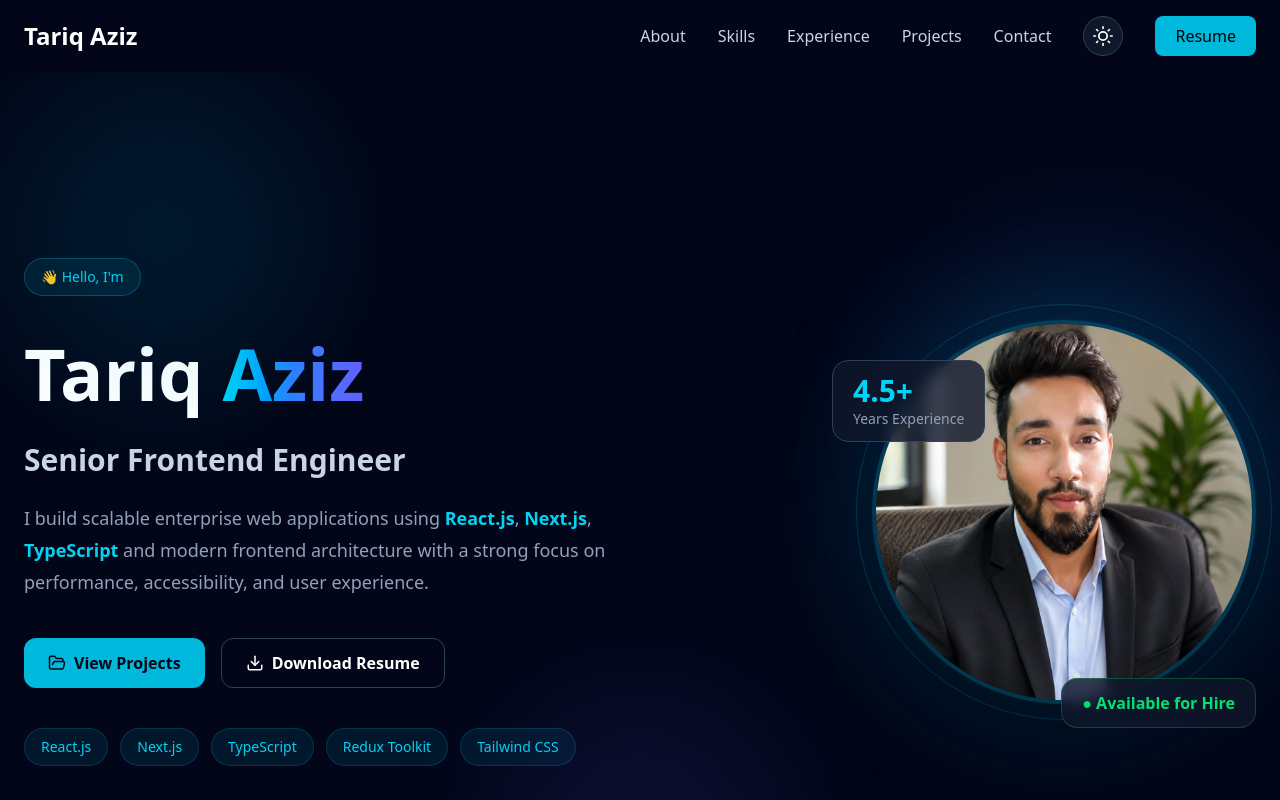
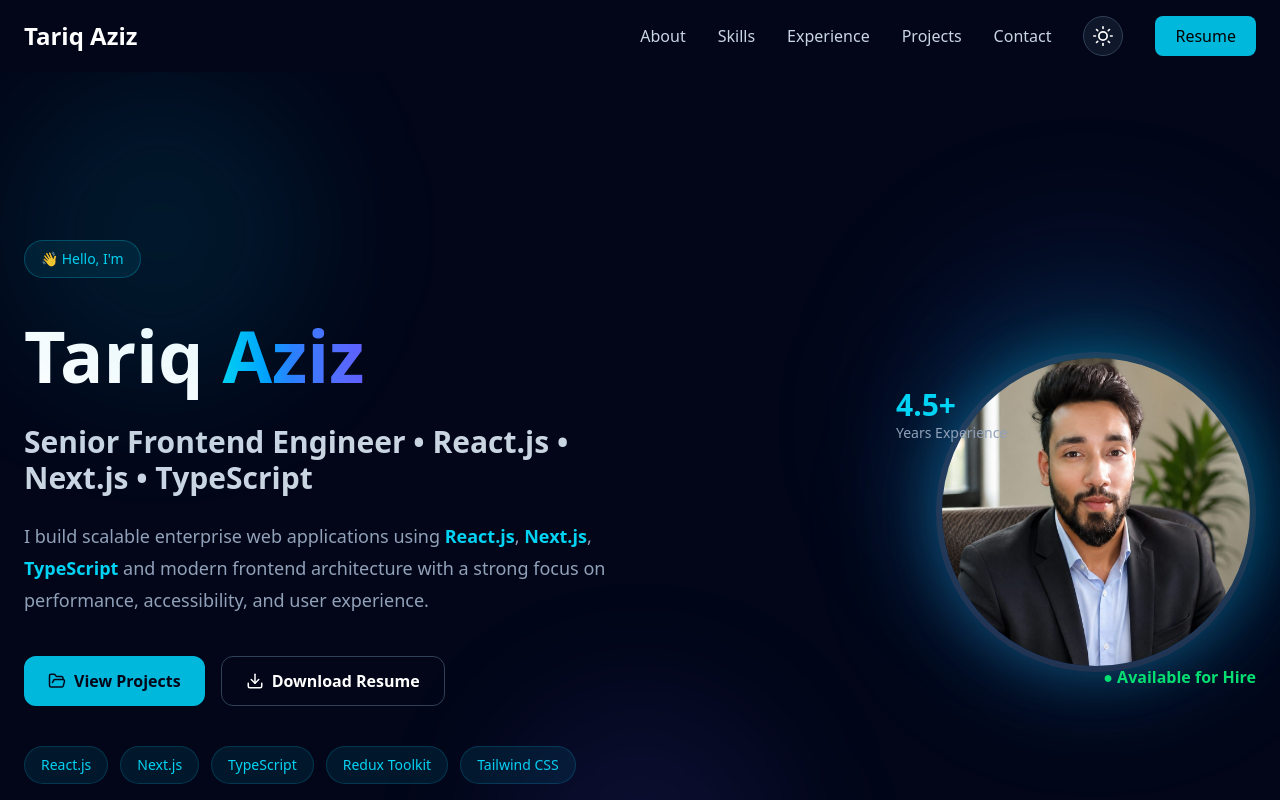
Before and after one commit to tariqaziz123/portfolio-nextjs, a Next.js app: page / in a window 1280 px wide. Shown: the top 800 px of the page. Built offline with nearby package versions, Linux system fonts and the light colour scheme.

Commit message:
polished hero

```diff
--- a/app/globals.css
+++ b/app/globals.css
@@ -10,3 +10,14 @@ html {
 body {
   @apply bg-white dark:bg-slate-950 text-slate-900 dark:text-white;
 }
+
+@keyframes float {
+  0%,
+  100% {
+    transform: translateY(0px);
+  }
+
+  50% {
+    transform: translateY(-8px);
+  }
+}
--- a/components/Hero/Hero.tsx
+++ b/components/Hero/Hero.tsx
@@ -36,7 +36,7 @@ export default function Hero() {
           </h1>
 
           <h2 className="mt-6 text-2xl font-semibold text-slate-300 md:text-3xl">
-            Senior Frontend Engineer
+            Senior Frontend Engineer • React.js • Next.js • TypeScript
           </h2>
 
           <p className="mt-6 max-w-2xl text-lg leading-8 text-slate-400">
@@ -73,11 +73,11 @@ export default function Hero() {
 
             {/* Ring */}
 
-            <div className="absolute -inset-4 rounded-full border border-cyan-500/20" />
+            <div className="absolute inset-0 animate-[spin_20s_linear_infinite] rounded-full bg-gradient-to-r from-cyan-500/20 via-blue-500/20 to-indigo-500/20 blur-2xl" />
 
             {/* Image */}
 
-            <div className="relative h-80 w-80 overflow-hidden rounded-full border-4 border-cyan-500/20 shadow-2xl md:h-96 md:w-96">
+            <div className="relative h-80 w-80 overflow-hidden rounded-full border-[6px] border-white/10 shadow-[0_0_50px_rgba(6,182,212,0.25)]">
 
               <Image
                 src={ProfileImage}
@@ -91,7 +91,7 @@ export default function Hero() {
 
             {/* Experience Badge */}
 
-            <div className="absolute -left-10 top-10 rounded-2xl border border-slate-700 bg-slate-900/80 px-5 py-3 backdrop-blur">
+            <div className="absolute -left-10 top-10 rounded-2xl ... animate-[float_4s_ease-in-out_infinite]">
 
               <p className="text-3xl font-bold text-cyan-400">
                 4.5+
@@ -105,7 +105,7 @@ export default function Hero() {
 
             {/* Availability Badge */}
 
-            <div className="absolute -bottom-6 right-0 rounded-2xl border border-green-500/30 bg-slate-900/80 px-5 py-3 backdrop-blur">
+            <div className="absolute -bottom-6 right-0 ... animate-[float_5s_ease-in-out_infinite]">
 
               <p className="font-semibold text-green-400">
                 ● Available for Hire
```
